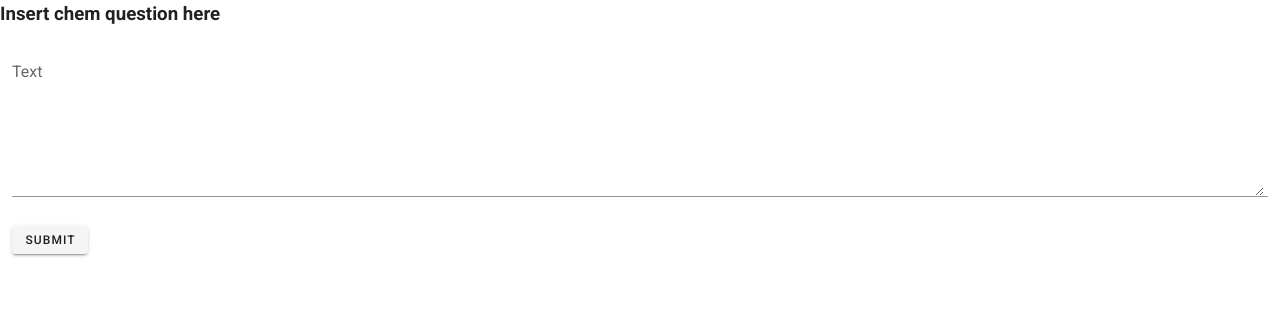
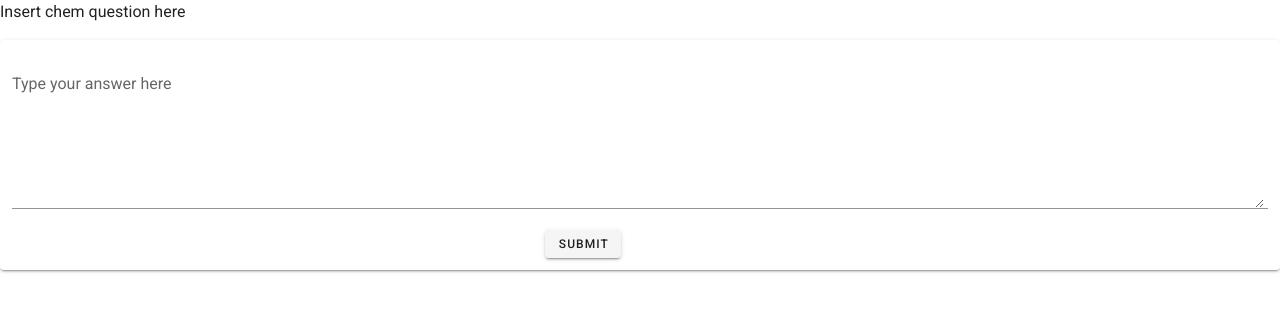
Before and after one commit to EvanSooHoo/AngryChemTeacher, a Vue app in the folder angrychemteacher/: page / in a window 1280 px wide. Shown: the top 312 px of the page. Built offline with nearby package versions, Linux system fonts and the light colour scheme.

Commit message:
centered submit button

```diff
--- a/angrychemteacher/src/App.vue
+++ b/angrychemteacher/src/App.vue
@@ -1,47 +1,49 @@
   <template>
+  <v-app>
 
-  <v-app>
-    <h3>Insert chem question here</h3>
+    <p>Insert chem question here</p>
+    <v-card>
       <v-container fluid>
         <v-textarea
           v-model="inputAnswer"
           clearable
           clear-icon="cancel"
-      label="Text"
+          label="Type your answer here"
           value="This is clearable text."
         ></v-textarea>
-    <div class="my-2">
+
         <!--<v-btn @click="buttonPressed()" small>Submit</v-btn>-->
+        <v-layout row>
+          <v-col cols="6" offset="5">
+            <div>
               <v-btn @click="buttonPressed" small>Submit</v-btn>
-
             </div>
+          </v-col>
+        </v-layout>
       </v-container>
-
+    </v-card>
   </v-app>
 </template>
 
 <script>
 export default {
+  name: "App",
 
-  name: 'App',
-
-  components: {
-  },
+  components: {},
   methods: {
-      buttonPressed () {
+    buttonPressed() {
       this.clickCount++;
-        console.log('Button pressed. value of input answer is ' + this.inputAnswer);
-        console.log('Value of click count is ' + this.clickCount);
-      },
-
+      console.log(
+        "Button pressed. value of input answer is " + this.inputAnswer
+      );
+      console.log("Value of click count is " + this.clickCount);
+    }
   },
 
   data: () => ({
     //
     inputAnswer: "",
     clickCount: 0
-
-
-  }),
+  })
 };
 </script>
```
Also changed, not shown: angrychemteacher/src/BriefExplanation.txt (added). Lines whose indentation alone changed are shown as unchanged.
